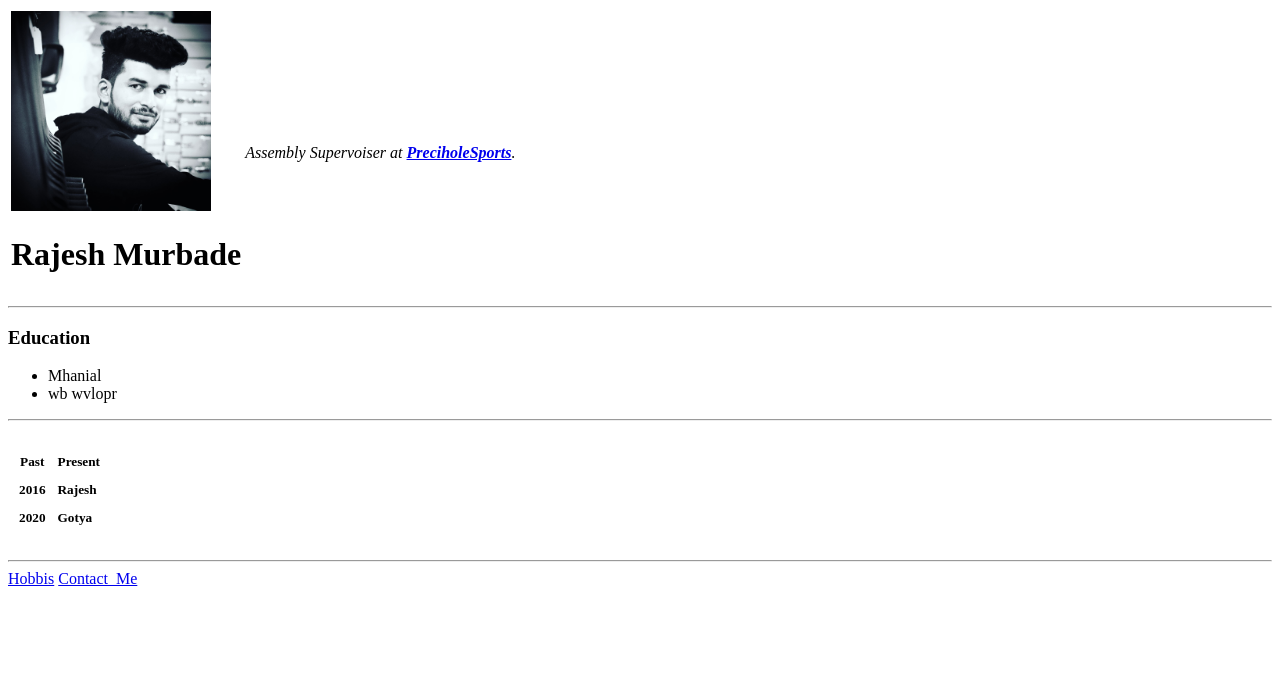
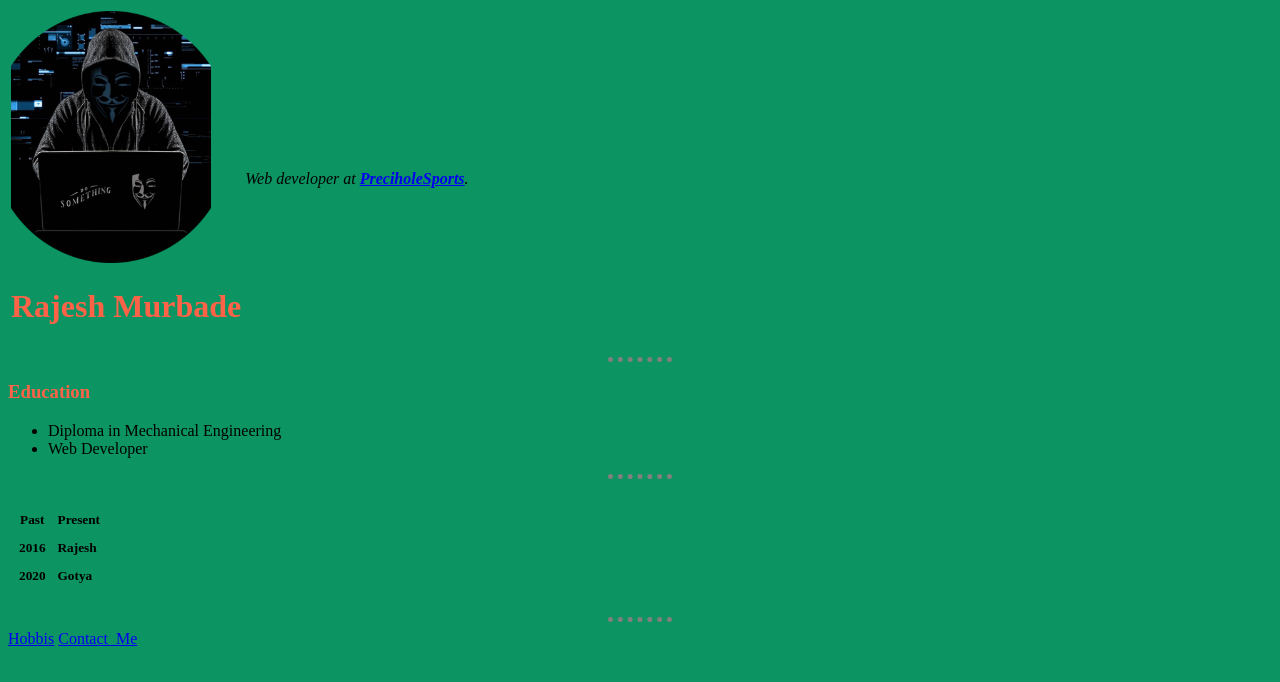
Before and after one commit to M-Raj-2151/cv, a plain HTML site: page index.html in a window 1280 px wide. Drawn offline with Linux system fonts and the light colour scheme.

Commit message:
Add files via upload

```diff
--- /dev/null
+++ b/css/Style.css
@@ -0,0 +1,17 @@
+Body{
+background-color: #0c9463;
+}
+
+hr{
+border-style: none;
+border-top-style: dotted;
+border-color: grey;
+border-width: 5px;
+width: 5%;
+}
+h1{
+  color: #ff6347;
+}
+h3{
+  color: #ff6347;
+}
--- a/index.html
+++ b/index.html
@@ -5,21 +5,22 @@
   <meta charset="utf-8">
   <title>Rajesh's Personal Site</title>
 </head>
+<link rel="stylesheet" href="css/Style.css">
 
 <body>
   <table>
     <tr>
-      <td><img src="IMGS/Raj.jpg" width="200" alt="Rajesh's profile picture">
+      <td><img src="IMGS/crop.png" width="200" alt="Rajesh's profile picture">
         <h1>Rajesh Murbade</h1>
       </td>
-      <td><em>Assembly Supervoiser at <strong><a href="https://www.preciholesports.com/">PreciholeSports</a></strong>.</em></td>
+      <td><em>Web developer at <strong><a href="https://www.preciholesports.com/">PreciholeSports</a></strong>.</em></td>
     </tr>
   </table>
   <hr>
   <h3>Education</h3>
   <ul>
-    <li>Mhanial</li>
-    <li>wb wvlopr</li>
+    <li>Diploma in Mechanical Engineering</li>
+    <li>Web Developer</li>
   </ul>
   <hr>
   <h5>
```
Also changed, not shown: Contact_Me.html (+16 -5 lines), My Hobbis.html (+1 -0 lines), IMGS/crop.png (added).
